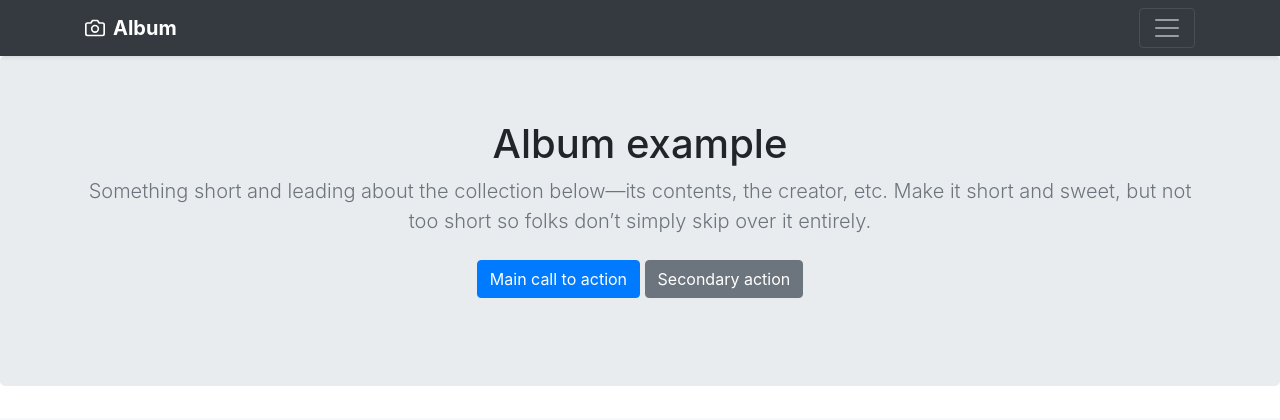
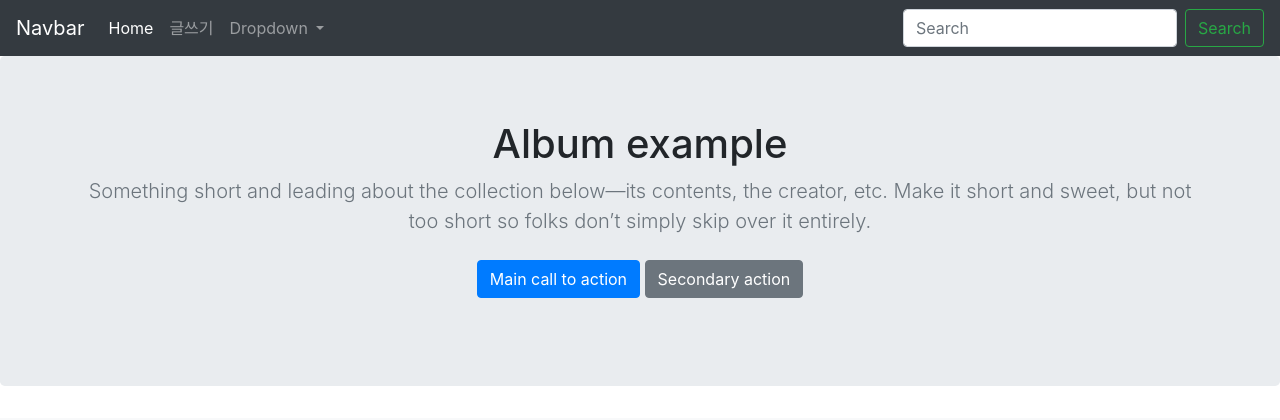
Before and after one commit to do02reen24/MyBlog, a Django app: page /blog/portfolio/ in a window 1280 px wide. Shown: the top 420 px of the page. Run offline with Django 3.2, Linux system fonts and the light colour scheme; some libraries are stand-ins or nearby versions.

Commit message:
edit nav bar

```diff
--- a/portfolio/templates/portfolio.html
+++ b/portfolio/templates/portfolio.html
@@ -1,3 +1,4 @@
+
 <!doctype html>
 <html lang="en">
   <head>
@@ -30,37 +31,44 @@
     <link href="album.css" rel="stylesheet">
   </head>
   <body>
-    <header>
-  <div class="collapse bg-dark" id="navbarHeader">
-    <div class="container">
-      <div class="row">
-        <div class="col-sm-8 col-md-7 py-4">
-          <h4 class="text-white">About</h4>
-          <p class="text-muted">Add some information about the album below, the author, or any other background context. Make it a few sentences long so folks can pick up some informative tidbits. Then, link them off to some social networking sites or contact information.</p>
-        </div>
-        <div class="col-sm-4 offset-md-1 py-4">
-          <h4 class="text-white">Contact</h4>
-          <ul class="list-unstyled">
-            <li><a href="#" class="text-white">Follow on Twitter</a></li>
-            <li><a href="#" class="text-white">Like on Facebook</a></li>
-            <li><a href="#" class="text-white">Email me</a></li>
+    <head>
+      <link rel="stylesheet" href="https://stackpath.bootstrapcdn.com/bootstrap/4.3.1/css/bootstrap.min.css" integrity="sha384-ggOyR0iXCbMQv3Xipma34MD+dH/1fQ784/j6cY/iJTQUOhcWr7x9JvoRxT2MZw1T" crossorigin="anonymous">
+      <script src="https://code.jquery.com/jquery-3.3.1.slim.min.js" integrity="sha384-q8i/X+965DzO0rT7abK41JStQIAqVgRVzpbzo5smXKp4YfRvH+8abtTE1Pi6jizo" crossorigin="anonymous"></script>
+      <script src="https://cdnjs.cloudflare.com/ajax/libs/popper.js/1.14.7/umd/popper.min.js" integrity="sha384-UO2eT0CpHqdSJQ6hJty5KVphtPhzWj9WO1clHTMGa3JDZwrnQq4sF86dIHNDz0W1" crossorigin="anonymous"></script>
+      <script src="https://stackpath.bootstrapcdn.com/bootstrap/4.3.1/js/bootstrap.min.js" integrity="sha384-JjSmVgyd0p3pXB1rRibZUAYoIIy6OrQ6VrjIEaFf/nJGzIxFDsf4x0xIM+B07jRM" crossorigin="anonymous"></script>
+  </head>
+  <body>
+    <nav class="navbar navbar-expand-lg navbar-dark bg-dark">
+      <a class="navbar-brand" href="#">Navbar</a>
+      <button class="navbar-toggler" type="button" data-toggle="collapse" data-target="#navbarSupportedContent" aria-controls="navbarSupportedContent" aria-expanded="false" aria-label="Toggle navigation">
+          <span class="navbar-toggler-icon"></span>
+      </button>
+
+      <div class="collapse navbar-collapse" id="navbarSupportedContent">
+          <ul class="navbar-nav mr-auto">
+          <li class="nav-item active">
+              <a class="nav-link" href="{% url 'home' %}">Home <span class="sr-only">(current)</span></a>
+          </li>
+          <li class="nav-item">
+              <a class="nav-link" href="{% url 'new' %}">글쓰기</a>
+          </li>
+          <li class="nav-item dropdown">
+              <a class="nav-link dropdown-toggle" href="#" id="navbarDropdown" role="button" data-toggle="dropdown" aria-haspopup="true" aria-expanded="false">
+              Dropdown
+              </a>
+              <div class="dropdown-menu" aria-labelledby="navbarDropdown">
+              <a class="dropdown-item" href="{% url 'portfolio' %}">Portfolio</a>
+              <div class="dropdown-divider"></div>
+              <a class="dropdown-item" href="{% url 'mypage' %}">My Page</a>
+              </div>
+          </li>
           </ul>
-        </div>
+          <form class="form-inline my-2 my-lg-0">
+          <input class="form-control mr-sm-2" type="search" placeholder="Search" aria-label="Search">
+          <button class="btn btn-outline-success my-2 my-sm-0" type="submit">Search</button>
+          </form>
       </div>
-    </div>
-  </div>
-  <div class="navbar navbar-dark bg-dark shadow-sm">
-    <div class="container d-flex justify-content-between">
-      <a href="#" class="navbar-brand d-flex align-items-center">
-        <svg xmlns="http://www.w3.org/2000/svg" width="20" height="20" viewBox="0 0 24 24" fill="none" stroke="currentColor" stroke-width="2" stroke-linecap="round" stroke-linejoin="round" class="mr-2" focusable="false" aria-hidden="true"><path d="M23 19a2 2 0 0 1-2 2H3a2 2 0 0 1-2-2V8a2 2 0 0 1 2-2h4l2-3h6l2 3h4a2 2 0 0 1 2 2z"></path><circle cx="12" cy="13" r="4"></circle></svg>
-        <strong>Album</strong>
-      </a>
-      <button class="navbar-toggler" type="button" data-toggle="collapse" data-target="#navbarHeader" aria-controls="navbarHeader" aria-expanded="false" aria-label="Toggle navigation">
-        <span class="navbar-toggler-icon"></span>
-      </button>
-    </div>
-  </div>
-</header>
+  </nav>
 
 <main role="main">
 
```
